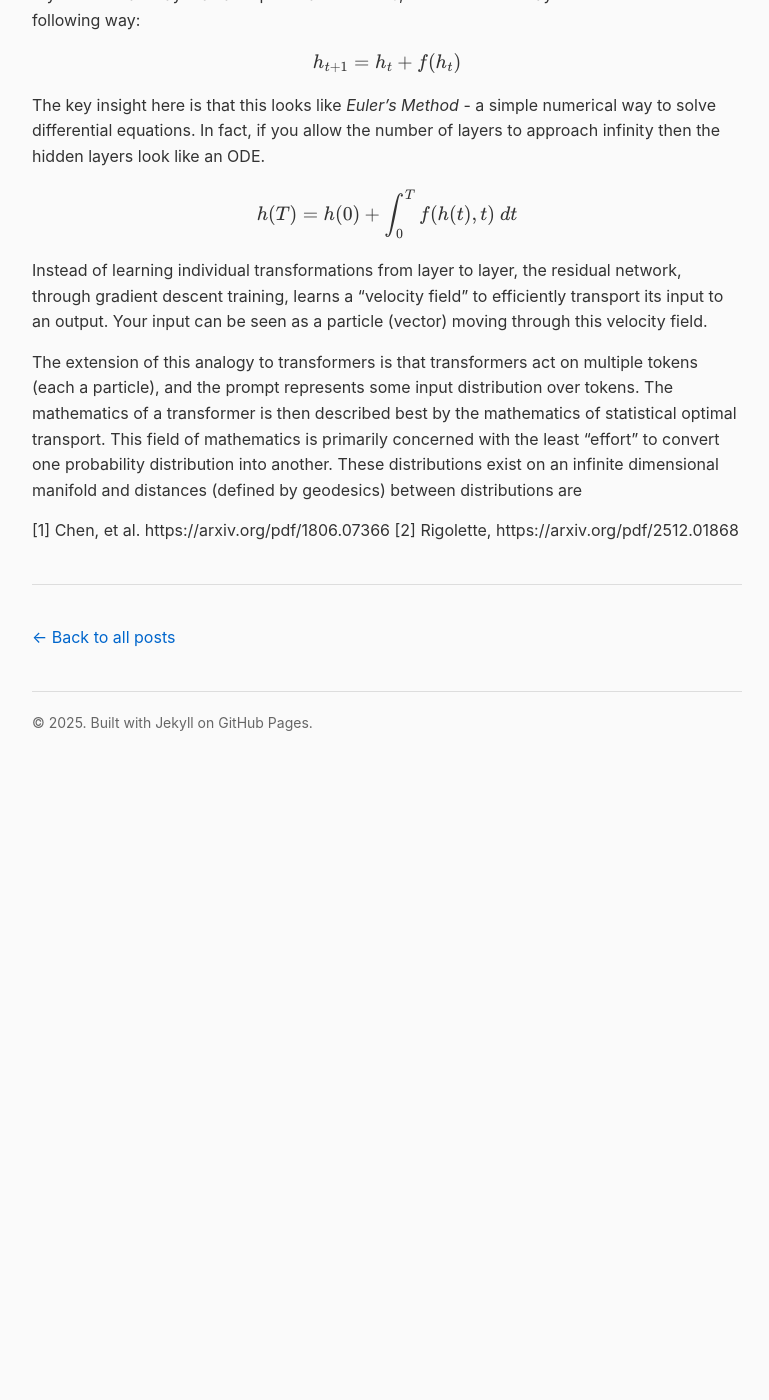
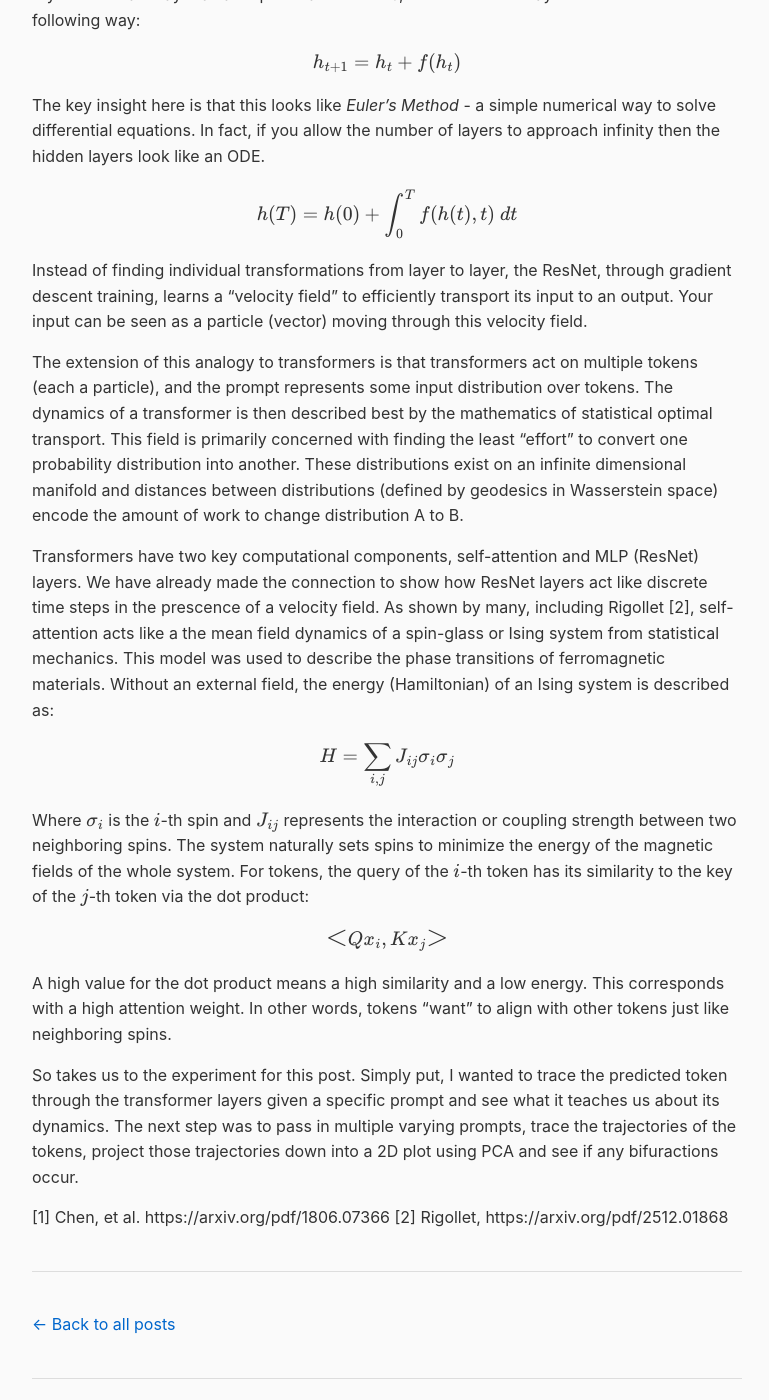
Before and after one commit to roshanwariar/roshanwariar.github.io, a Jekyll site: the page built from _posts/2025-12-16-t4.md, in a window 1280 px wide and 1400 px high, scrolled down 1408 px. Shown: the whole window, without its empty margins (253-1022 px from the left). Built offline with Jekyll 4.4.1, drawn with Linux system fonts in a browser that asks for light colours; before the commit the page ends 2177 px from its top, so only the background shows below that; some of the changed text lies outside the part shown.

Commit message:
Update 2025-12-16-t4.md

```diff
--- a/_posts/2025-12-16-t4.md
+++ b/_posts/2025-12-16-t4.md
@@ -19,12 +19,23 @@ The key insight here is that this looks like _Euler's Method_ - a simple numeric
 
 $$ h(T) = h(0) + \int_{0}^{T} f(h(t), t)\ dt $$
 
-Instead of learning individual transformations from layer to layer, the residual network, through gradient descent training, learns a "velocity field" to efficiently transport its input to an output. Your input can be seen as a particle (vector) moving through this velocity field. <br>
+Instead of finding individual transformations from layer to layer, the ResNet, through gradient descent training, learns a "velocity field" to efficiently transport its input to an output. Your input can be seen as a particle (vector) moving through this velocity field. <br>
 
-The extension of this analogy to transformers is that transformers act on multiple tokens (each a particle), and the prompt represents some input distribution over tokens. The mathematics of a transformer is then described best by the mathematics of statistical optimal transport. This field of mathematics is primarily concerned with the least "effort" to convert one probability distribution into another. These distributions exist on an infinite dimensional manifold and distances (defined by geodesics) between distributions are
+The extension of this analogy to transformers is that transformers act on multiple tokens (each a particle), and the prompt represents some input distribution over tokens. The dynamics of a transformer is then described best by the mathematics of statistical optimal transport. This field is primarily concerned with finding the least "effort" to convert one probability distribution into another. These distributions exist on an infinite dimensional manifold and distances between distributions (defined by geodesics in Wasserstein space) encode the amount of work to change distribution A to B. <br>
 
+Transformers have two key computational components, self-attention and MLP (ResNet) layers. We have already made the connection to show how ResNet layers act like discrete time steps in the prescence of a velocity field. As shown by many, including Rigollet [2], self-attention acts like a the mean field dynamics of a spin-glass or Ising system from statistical mechanics. This model was used to describe the phase transitions of ferromagnetic materials. Without an external field, the energy (Hamiltonian) of an Ising system is described as:
+
+$$ H = \sum_{i,j} J_{ij}\sigma_{i}\sigma_{j} $$
+
+Where $$\sigma_{i}$$ is the $$i$$-th spin and $$J_{ij}$$ represents the interaction or coupling strength between two neighboring spins. The system naturally sets spins to minimize the energy of the magnetic fields of the whole system. For tokens, the query of the $$i$$-th token has its similarity to the key of the $$j$$-th token via the dot product:
+
+$$ {\Large <}Qx_{i}, Kx_{j}{\Large >} $$
+
+A high value for the dot product means a high similarity and a low energy. This corresponds with a high attention weight. In other words, tokens "want" to align with other tokens just like neighboring spins. <br>
+
+So takes us to the experiment for this post. Simply put, I wanted to trace the predicted token through the transformer layers given a specific prompt and see what it teaches us about its dynamics. The next step was to pass in multiple varying prompts, trace the trajectories of the tokens, project those trajectories down into a 2D plot using PCA and see if any bifuractions occur.
 
 
 
 [1] Chen, et al. https://arxiv.org/pdf/1806.07366
-[2] Rigolette, https://arxiv.org/pdf/2512.01868
+[2] Rigollet, https://arxiv.org/pdf/2512.01868
```
Also changed, not shown: other parts of _posts/2025-12-16-t4.md (+1 -1 lines).
